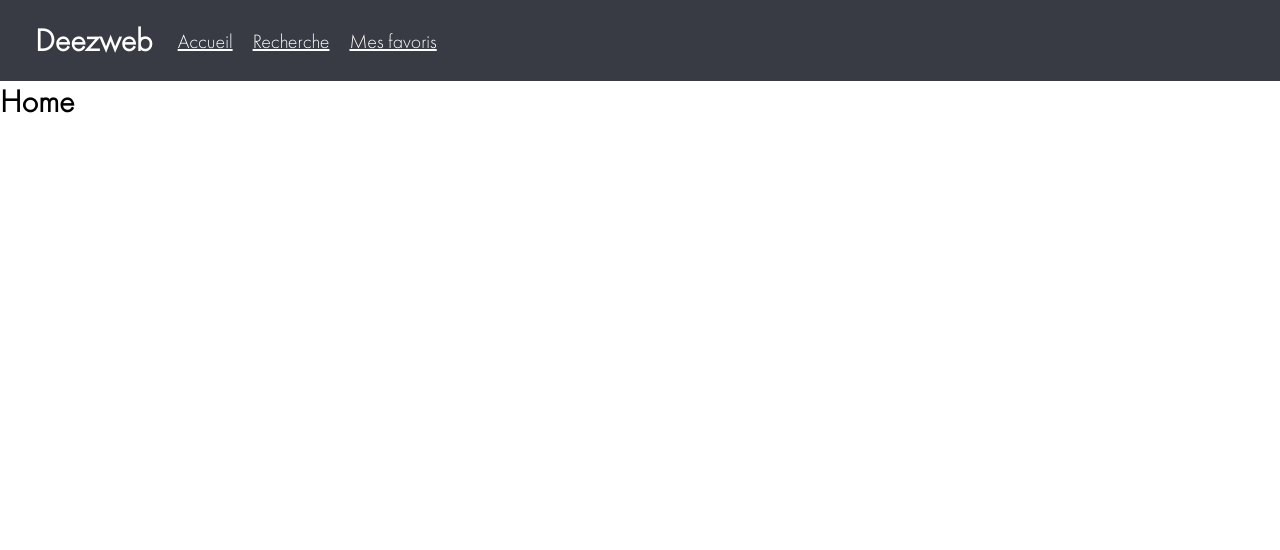
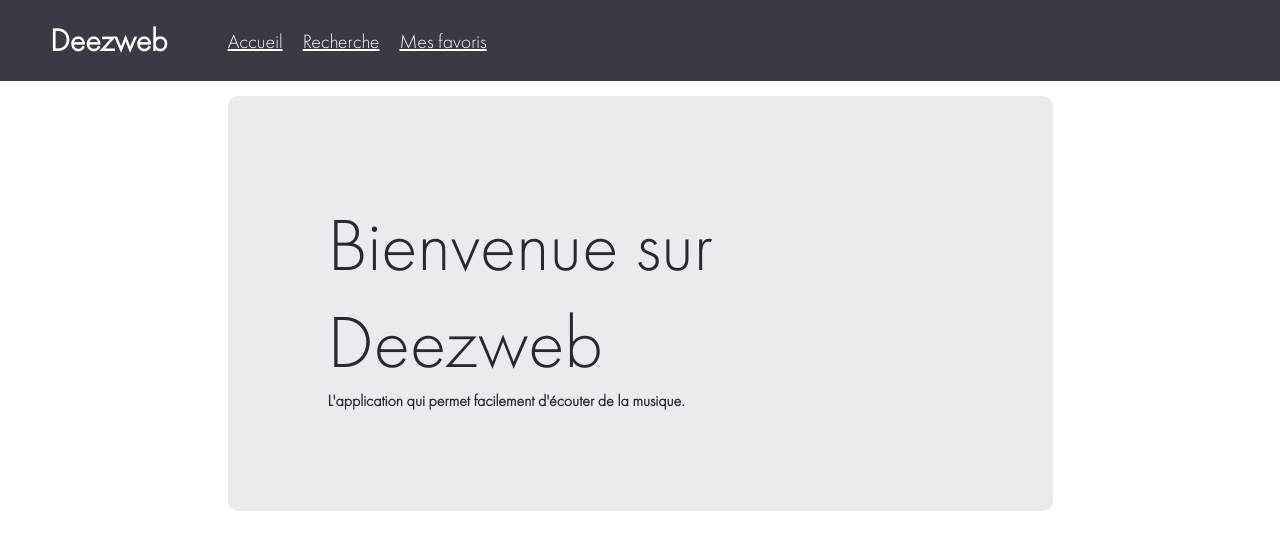
Before and after one commit to seasheepjoe/deezweb, a Vue app: page / in a window 1280 px wide. Shown: the top 550 px of the page. Built offline with nearby package versions, Linux system fonts and the light colour scheme.

Commit message:
Added welcome message on home

```diff
--- a/src/components/Header.vue
+++ b/src/components/Header.vue
@@ -23,7 +23,7 @@ export default {
 	align-items: center;
 	background-color: #383b43;
 	margin: 0;
-	padding: 20px;
+	padding: 20px 0;
 }
 
 a {
@@ -38,8 +38,8 @@ a:hover {
 }
 
 #title {
-	margin: 0 15px;
 	color: #fff;
+	margin: 0 50px;
 }
 
 .nav-link {
--- a/src/components/Home.vue
+++ b/src/components/Home.vue
@@ -1,6 +1,9 @@
 <template>
-	<div id="home">
-		<h1>Home</h1>
+	<div class="home">
+		<div class="welcome-message">
+			<h1 id="welcome-title">Bienvenue sur Deezweb</h1>
+			<h4 id="welcome-description">L'application qui permet facilement d'écouter de la musique.</h4>
+		</div>
 	</div>
 </template>
 
@@ -9,3 +12,30 @@ export default {
 	name: "Home"
 };
 </script>
+
+<style scoped>
+.home {
+	margin: 15px;
+	display: flex;
+	flex-direction: row;
+	justify-content: center;
+	align-items: center;
+}
+
+.welcome-message {
+	padding: 100px;
+	width: 50%;
+	background-color: #e9ebef;
+	border-radius: 10px;
+}
+
+#welcome-title {
+	font-size: 75px;
+	font-weight: normal;
+	color: #26292e;
+}
+
+#welcome-description {
+	color: #26292e;
+}
+</style>
```
